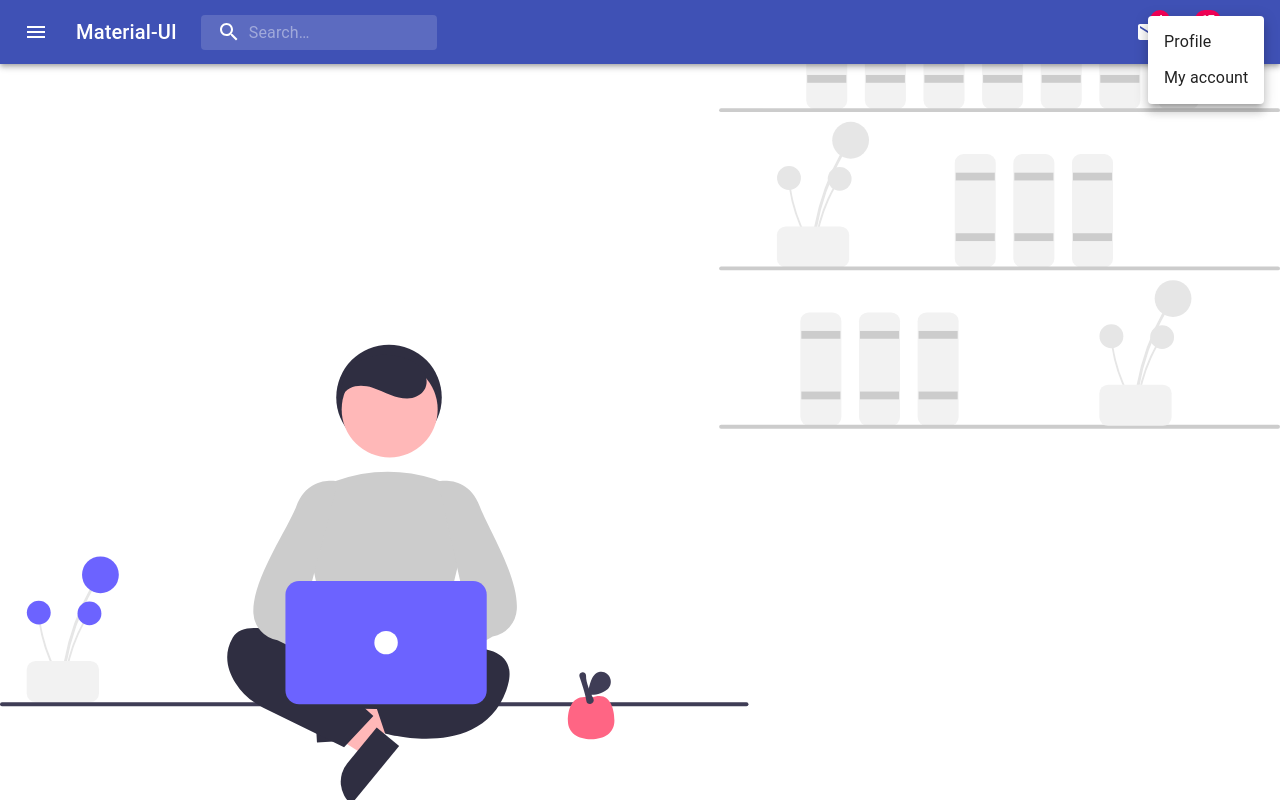
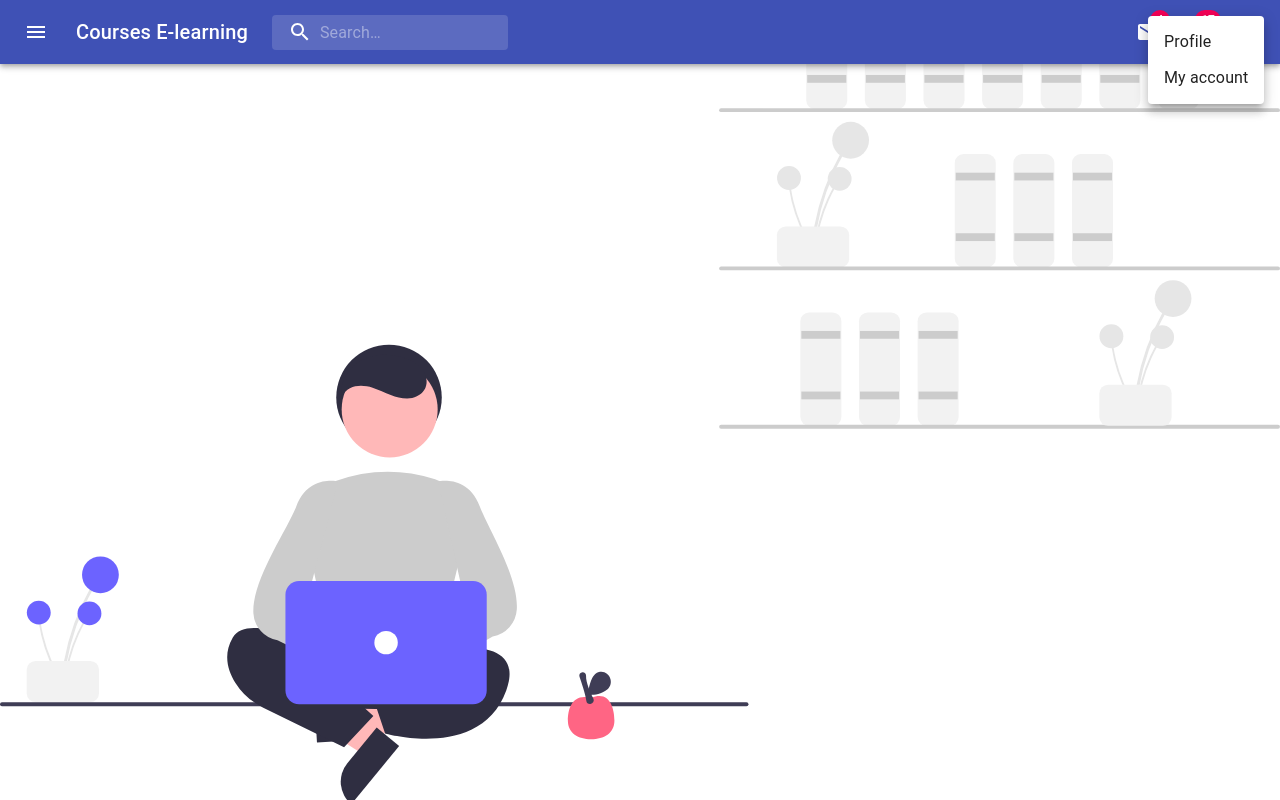
Before and after one commit to NguyenChiTrung1310/course-react-app, a React (Create React App) app in the folder e-learning/: page / in a window 1280 px wide. Both pictures are taken after a click on the button 1244 px from the left and 32 px from the top of the page. Built offline with nearby package versions, Linux system fonts and the light colour scheme.

Commit message:
Refractor code and function

```diff
--- a/e-learning/public/index.html
+++ b/e-learning/public/index.html
@@ -24,7 +24,7 @@
       work correctly both with client-side routing and a non-root public URL.
       Learn how to configure a non-root public URL by running `npm run build`.
     -->
-    <title>React App</title>
+    <title>Courses E-learning</title>
   </head>
   <body>
     <noscript>You need to enable JavaScript to run this app.</noscript>
--- /dev/null
+++ b/e-learning/src/components/AppBar/MenuDesktop/index.tsx
@@ -0,0 +1,28 @@
+import React, { FunctionComponent } from 'react';
+import { Menu, MenuItem } from '@material-ui/core';
+
+type MenuProps = {
+  menuId: string;
+  anchorEl: any;
+  handleMenuClose: any;
+};
+
+const MenuDesktop: FunctionComponent<MenuProps> = ({ menuId, anchorEl, handleMenuClose }) => {
+  const isMenuOpen = Boolean(anchorEl);
+  return (
+    <Menu
+      anchorEl={anchorEl}
+      anchorOrigin={{ vertical: 'top', horizontal: 'right' }}
+      id={menuId}
+      keepMounted
+      transformOrigin={{ vertical: 'top', horizontal: 'right' }}
+      open={isMenuOpen}
+      onClose={handleMenuClose}
+    >
+      <MenuItem onClick={handleMenuClose}>Profile</MenuItem>
+      <MenuItem onClick={handleMenuClose}>My account</MenuItem>
+    </Menu>
+  );
+};
+
+export default MenuDesktop;
--- /dev/null
+++ b/e-learning/src/components/AppBar/MenuMobile/index.tsx
@@ -0,0 +1,62 @@
+import React, { FunctionComponent } from 'react';
+import { Menu, MenuItem, IconButton, Badge } from '@material-ui/core';
+import MailIcon from '@material-ui/icons/Mail';
+import NotificationsIcon from '@material-ui/icons/Notifications';
+import AccountCircle from '@material-ui/icons/AccountCircle';
+
+type MenuProps = {
+  mobileMenuId: string;
+  mobileMoreAnchorEl: any;
+  handleMobileMenuClose: any;
+  handleProfileMenuOpen: any;
+};
+
+const MenuMobile: FunctionComponent<MenuProps> = ({
+  mobileMenuId,
+  mobileMoreAnchorEl,
+  handleMobileMenuClose,
+  handleProfileMenuOpen,
+}) => {
+  const isMobileMenuOpen = Boolean(mobileMoreAnchorEl);
+  return (
+    <Menu
+      anchorEl={mobileMoreAnchorEl}
+      anchorOrigin={{ vertical: 'top', horizontal: 'right' }}
+      id={mobileMenuId}
+      keepMounted
+      transformOrigin={{ vertical: 'top', horizontal: 'right' }}
+      open={isMobileMenuOpen}
+      onClose={handleMobileMenuClose}
+    >
+      <MenuItem>
+        <IconButton aria-label='show 4 new mails' color='inherit'>
+          <Badge badgeContent={4} color='secondary'>
+            <MailIcon />
+          </Badge>
+        </IconButton>
+        <p>Messages</p>
+      </MenuItem>
+      <MenuItem>
+        <IconButton aria-label='show 11 new notifications' color='inherit'>
+          <Badge badgeContent={11} color='secondary'>
+            <NotificationsIcon />
+          </Badge>
+        </IconButton>
+        <p>Notifications</p>
+      </MenuItem>
+      <MenuItem onClick={handleProfileMenuOpen}>
+        <IconButton
+          aria-label='account of current user'
+          aria-controls='primary-search-account-menu'
+          aria-haspopup='true'
+          color='inherit'
+        >
+          <AccountCircle />
+        </IconButton>
+        <p>Profile</p>
+      </MenuItem>
+    </Menu>
+  );
+};
+
+export default MenuMobile;
--- a/e-learning/src/components/AppBar/index.tsx
+++ b/e-learning/src/components/AppBar/index.tsx
@@ -1,12 +1,10 @@
-import React from 'react';
+import React, { useState } from 'react';
 import AppBar from '@material-ui/core/AppBar';
 import Toolbar from '@material-ui/core/Toolbar';
 import IconButton from '@material-ui/core/IconButton';
 import Typography from '@material-ui/core/Typography';
 import InputBase from '@material-ui/core/InputBase';
 import Badge from '@material-ui/core/Badge';
-import MenuItem from '@material-ui/core/MenuItem';
-import Menu from '@material-ui/core/Menu';
 import MenuIcon from '@material-ui/icons/Menu';
 import SearchIcon from '@material-ui/icons/Search';
 import AccountCircle from '@material-ui/icons/AccountCircle';
@@ -15,14 +13,16 @@ import NotificationsIcon from '@material-ui/icons/Notifications';
 import MoreIcon from '@material-ui/icons/MoreVert';
 
 import useStyles from './useStyles';
+import MenuDesktop from './MenuDesktop';
+import MenuMobile from './MenuMobile';
 
 function AppMenu(): JSX.Element {
   const classes = useStyles();
-  const [anchorEl, setAnchorEl] = React.useState(null);
-  const [mobileMoreAnchorEl, setMobileMoreAnchorEl] = React.useState(null);
+  const [anchorEl, setAnchorEl] = useState(null);
+  const [mobileMoreAnchorEl, setMobileMoreAnchorEl] = useState(null);
 
-  const isMenuOpen = Boolean(anchorEl);
-  const isMobileMenuOpen = Boolean(mobileMoreAnchorEl);
+  const menuId = 'search-menu';
+  const mobileMenuId = 'search-menu-mobile';
 
   const handleProfileMenuOpen = (event: any) => {
     setAnchorEl(event.currentTarget);
@@ -41,64 +41,6 @@ function AppMenu(): JSX.Element {
     setMobileMoreAnchorEl(event.currentTarget);
   };
 
-  const menuId = 'primary-search-account-menu';
-
-  const renderMenu: JSX.Element = (
-    <Menu
-      anchorEl={anchorEl}
-      anchorOrigin={{ vertical: 'top', horizontal: 'right' }}
-      id={menuId}
-      keepMounted
-      transformOrigin={{ vertical: 'top', horizontal: 'right' }}
-      open={isMenuOpen}
-      onClose={handleMenuClose}
-    >
-      <MenuItem onClick={handleMenuClose}>Profile</MenuItem>
-      <MenuItem onClick={handleMenuClose}>My account</MenuItem>
-    </Menu>
-  );
-
-  const mobileMenuId = 'primary-search-account-menu-mobile';
-  const renderMobileMenu = (
-    <Menu
-      anchorEl={mobileMoreAnchorEl}
-      anchorOrigin={{ vertical: 'top', horizontal: 'right' }}
-      id={mobileMenuId}
-      keepMounted
-      transformOrigin={{ vertical: 'top', horizontal: 'right' }}
-      open={isMobileMenuOpen}
-      onClose={handleMobileMenuClose}
-    >
-      <MenuItem>
-        <IconButton aria-label='show 4 new mails' color='inherit'>
-          <Badge badgeContent={4} color='secondary'>
-            <MailIcon />
-          </Badge>
-        </IconButton>
-        <p>Messages</p>
-      </MenuItem>
-      <MenuItem>
-        <IconButton aria-label='show 11 new notifications' color='inherit'>
-          <Badge badgeContent={11} color='secondary'>
-            <NotificationsIcon />
-          </Badge>
-        </IconButton>
-        <p>Notifications</p>
-      </MenuItem>
-      <MenuItem onClick={handleProfileMenuOpen}>
-        <IconButton
-          aria-label='account of current user'
-          aria-controls='primary-search-account-menu'
-          aria-haspopup='true'
-          color='inherit'
-        >
-          <AccountCircle />
-        </IconButton>
-        <p>Profile</p>
-      </MenuItem>
-    </Menu>
-  );
-
   return (
     <div className={classes.grow}>
       <AppBar position='static'>
@@ -107,7 +49,7 @@ function AppMenu(): JSX.Element {
             <MenuIcon />
           </IconButton>
           <Typography className={classes.title} variant='h6' noWrap>
-            Material-UI
+            Courses E-learning
           </Typography>
           <div className={classes.search}>
             <div className={classes.searchIcon}>
@@ -158,8 +100,13 @@ function AppMenu(): JSX.Element {
           </div>
         </Toolbar>
       </AppBar>
-      {renderMobileMenu}
-      {renderMenu}
+      <MenuMobile
+        mobileMenuId={mobileMenuId}
+        mobileMoreAnchorEl={mobileMoreAnchorEl}
+        handleMobileMenuClose={handleProfileMenuOpen}
+        handleProfileMenuOpen={handleProfileMenuOpen}
+      />
+      <MenuDesktop menuId={menuId} anchorEl={anchorEl} handleMenuClose={handleMenuClose} />
     </div>
   );
 }
```
Also changed, not shown: e-learning/.eslintrc.json.
